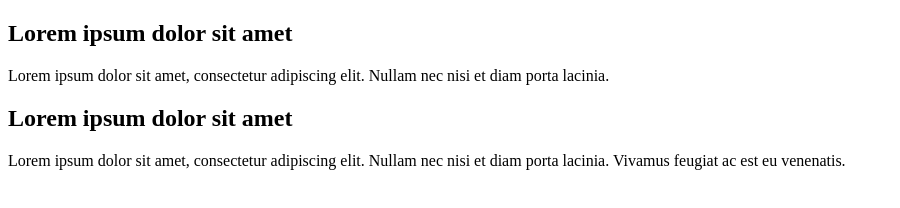
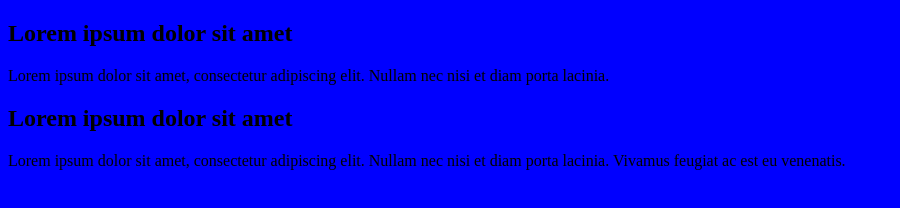
Before and after one commit to doriantissot/External-CSS, a plain HTML site: page index.html in a window 1280 px wide. Shown: the whole page, without its empty margins (0-900 px from the left). Drawn offline with Linux system fonts and the light colour scheme.

Commit message:
Update index.html

```diff
--- a/index.html
+++ b/index.html
@@ -4,7 +4,7 @@
     <meta charset="utf-8">
     <meta name="viewport" content="width=device-width, initial-scale=1.0">
     <title>Zewnętrzne style CSS</title>
-    <link rel="stylesheet" href="Zewnętrzne style css\style.css">
+    <link rel="stylesheet" href="style.css">
   </head>
   <body>
     <article>
```
